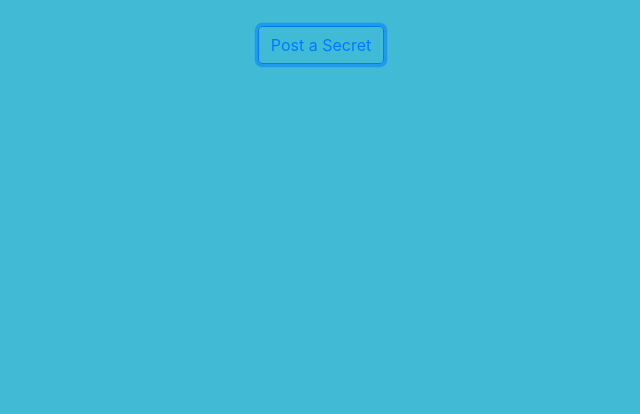
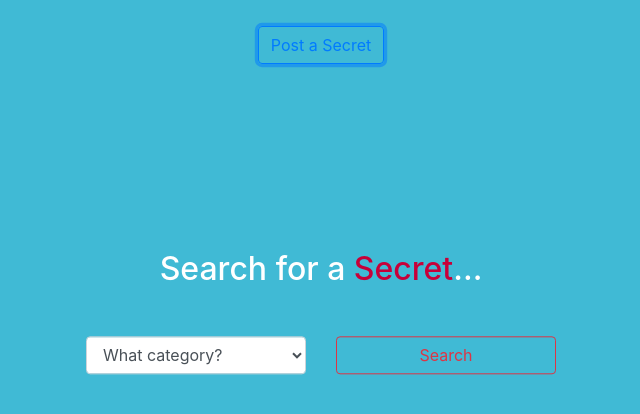
Before and after one commit to macias-daniel/its-a-secret, a website: page public/index.html in a window 1280 px wide. Both pictures are taken after a click on the button "View Secrets". Shown: the whole page, without its empty margins (319-959 px from the left). Drawn offline with nearby package versions, Linux system fonts and the light colour scheme.

Commit message:
Update search for secrets page

```diff
--- a/public/css/styles.css
+++ b/public/css/styles.css
@@ -4,6 +4,14 @@ body {
   background-color: #40bad5;
 }
 
+.secret {
+  color: #c70039;
+}
+.searchText {
+  text-align: center;
+  color: white;
+  font-size: 2em;
+}
 .headingText {
   color: white;
   font-size: 2em;
@@ -19,10 +27,6 @@ body {
   padding: 10px;
 }
 .new-post-container {
-  width: 400px;
-}
-
-.center {
   position: absolute;
 
   left: 50%;
@@ -30,11 +34,26 @@ body {
 
   top: 35%;
   transform: translateY(-20%);
+
+  width: 400px;
+  margin-bottom: 10px;
+}
+
+.search-secret-container {
+  display: none;
+  position: absolute;
+
+  left: 50%;
+  margin-left: -250px;
+
+  top: 35%;
+  transform: translateY(-20%);
+
+  width: 500px;
   margin-bottom: 10px;
 }
 
 .view-secret-container {
-  display: none;
 }
 .post:hover,
 .post:focus {
@@ -43,10 +62,16 @@ body {
   background-color: transparent;
 }
 
-@media screen and (max-width: 600px) {
+@media screen and (max-width: 576px) {
   .new-post-container {
     left: 50%;
     margin-left: -150px;
     width: 300px;
   }
+
+  .search-secret-container {
+    left: 50%;
+    margin-left: -150px;
+    width: 300px;
+  }
 }
--- a/public/index.html
+++ b/public/index.html
@@ -32,10 +32,12 @@
       </nav>
 
       <!-- New Post Container -->
-      <div class="new-post-container center">
+      <div class="new-post-container">
         <!-- Heading -->
         <div class="heading">
-          <h1 class="headingText">Whats Your Secret?</h1>
+          <h1 class="headingText">
+            Whats Your <span class="secret">Secret</span>?
+          </h1>
         </div>
         <form>
           <!-- Text Area -->
@@ -67,7 +69,36 @@
       </div>
 
       <!-- View Secret Container -->
-      <div class="view-secret-container"></div>
+      <div class="search-secret-container">
+        <div class="container">
+          <!-- Search by category title -->
+          <div class="row">
+            <div class="col heading">
+              <h3 class="searchText">
+                Search for a <span class="secret">Secret</span>...
+              </h3>
+            </div>
+          </div>
+          <!-- Search by category form -->
+          <div class="row">
+            <div class="col-sm-6 mb-3">
+              <form>
+                <select class="form-control" id="categorySelect">
+                  <option value="notValid">What category?</option>
+                  <option value="personal">Personal</option>
+                  <option value="private">Private</option>
+                  <option value="random">Randomize</option>
+                </select>
+              </form>
+            </div>
+            <div class="col-sm-6 mb-4">
+              <button type="button" class="btn btn-outline-danger btn-block">
+                Search
+              </button>
+            </div>
+          </div>
+        </div>
+      </div>
     </div>
 
     <!--  Jquery JS  -->
--- a/public/js/script.js
+++ b/public/js/script.js
@@ -3,7 +3,7 @@ const categorySelect = $("#categorySelect")
 const postSecretButton = $(".post")
 const switchViewButton = $(".switch-view")
 const postSecretView = $(".new-post-container")
-const viewSecretView = $(".view-secret-container")
+const viewSecretView = $(".search-secret-container")
 let isMainView = true
 
 $(() => {
```
